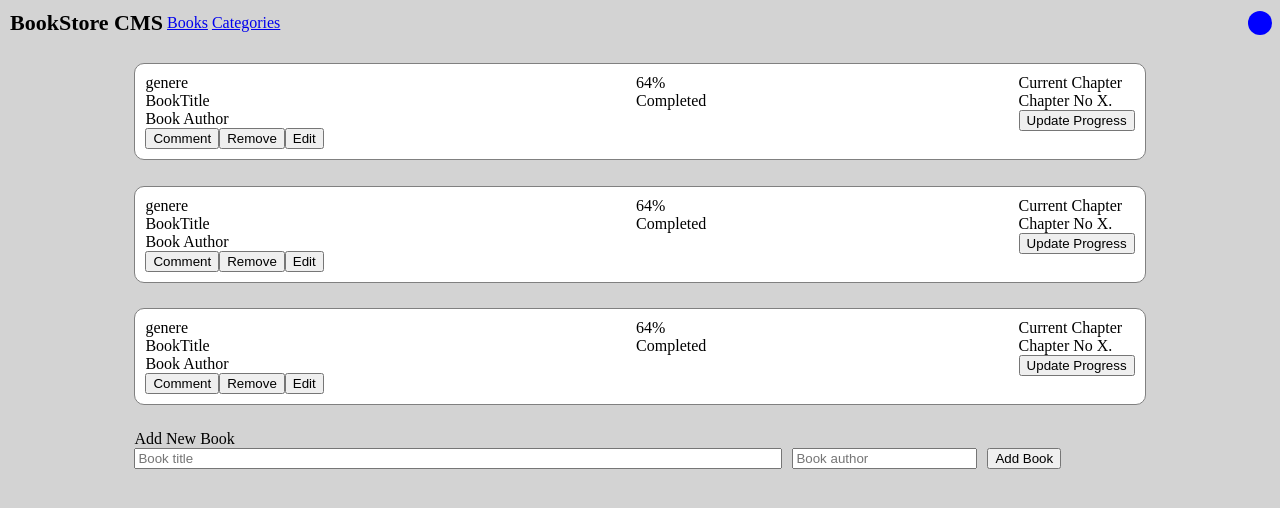
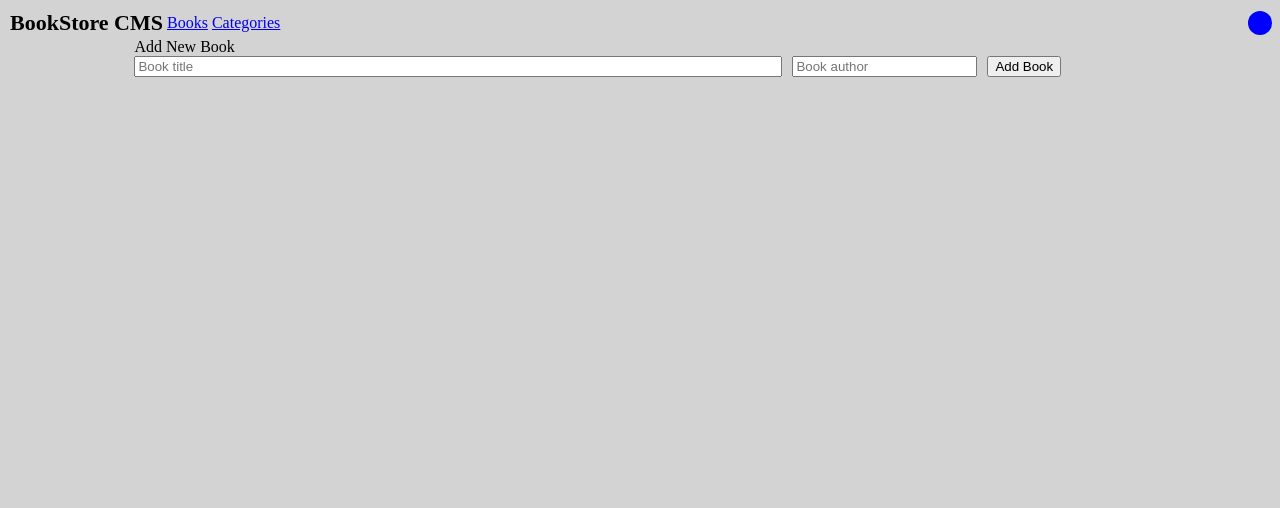
Before and after one commit to DyaryRaoof/book-store-react, a React (Create React App) app: page / in a window 1280 px wide. Shown: the top 508 px of the page. Built offline with nearby package versions, Linux system fonts and the light colour scheme.

Commit message:
Add addBook and removeBookfunctionality through redux

```diff
--- a/package.json
+++ b/package.json
@@ -12,6 +12,7 @@
     "react-redux": "^7.2.6",
     "react-router-dom": "^5.3.0",
     "react-scripts": "4.0.3",
+    "redux": "^4.1.2",
     "redux-logger": "^3.0.6",
     "web-vitals": "^1.0.1"
   },
--- a/src/components/BookForm.js
+++ b/src/components/BookForm.js
@@ -1,17 +1,48 @@
 import './BookForm.css';
+import { useDispatch, useSelector } from 'react-redux';
+import { useState } from 'react';
+import { addBook } from '../redux/books/books';
 
-const BookForm = () => (
+const BookForm = () => {
+  const dispatch = useDispatch();
+  const books = useSelector((state) => state.bookReducer);
+  const [title, setTitle] = useState('');
+  const [author, setAuthor] = useState('');
+
+  const addBookToStore = (e) => {
+    e.preventDefault();
+    const book = {
+      id: books.length,
+      title,
+      author,
+    };
+    dispatch(addBook(book));
+    setTitle('');
+    setAuthor('');
+  };
+
+  return (
     <div className="book-form-wrapper">
       <div>
         <div>Add New Book</div>
         <form className="book-form">
-        <input placeholder="Book title" className="book-title" />
-        <input placeholder="Book author" />
-        <button type="submit">Add Book</button>
+          <input
+            placeholder="Book title"
+            className="book-title"
+            onChange={(e) => { setTitle(e.target.value); }}
+            value={title}
+          />
+          <input
+            placeholder="Book author"
+            onChange={(e) => { setAuthor(e.target.value); }}
+            value={author}
+          />
+          <button type="submit" onClick={(e) => { addBookToStore(e); }}>Add Book</button>
         </form>
       </div>
 
     </div>
   );
+};
 
 export default BookForm;
--- a/src/components/Books.js
+++ b/src/components/Books.js
@@ -1,12 +1,21 @@
+import { useSelector } from 'react-redux';
 import SingleBook from './SingleBook';
 import BookForm from './BookForm';
 
 function Books() {
+  const books = useSelector((state) => state.bookReducer);
+
   return (
     <div>
-      <SingleBook title="BookTitle" author="Book Author" />
-      <SingleBook title="BookTitle" author="Book Author" />
-      <SingleBook title="BookTitle" author="Book Author" />
+      { books
+        .map((book) => (
+          <SingleBook
+            key={book.id}
+            title={book.title}
+            author={book.author}
+            id={book.id}
+          />
+        ))}
       <BookForm />
     </div>
   );
--- a/src/components/SingleBook.js
+++ b/src/components/SingleBook.js
@@ -1,7 +1,13 @@
 import './SingleBook.css';
 import { PropTypes } from 'prop-types';
+import { useDispatch } from 'react-redux';
+import { removeBook } from '../redux/books/books';
 
-const SingleBook = ({ title, author }) => (
+const SingleBook = ({ title, author, id }) => {
+  const dispatch = useDispatch();
+
+  return (
+
     <div className="single-book-wrapper">
       <div>
         <div className="book-info">
@@ -11,7 +17,7 @@ const SingleBook = ({ title, author }) => (
         </div>
         <div className="book-buttons">
           <button type="button">Comment</button>
-        <button type="button">Remove</button>
+          <button type="button" onClick={() => { dispatch(removeBook(id)); }}>Remove</button>
           <button type="button">Edit</button>
         </div>
       </div>
@@ -27,10 +33,12 @@ const SingleBook = ({ title, author }) => (
       </div>
     </div>
   );
+};
 
 SingleBook.propTypes = {
   title: PropTypes.string.isRequired,
   author: PropTypes.string.isRequired,
+  id: PropTypes.number.isRequired,
 };
 
 export default SingleBook;
--- a/src/index.js
+++ b/src/index.js
@@ -1,11 +1,15 @@
 import React from 'react';
+import { Provider } from 'react-redux';
 import ReactDOM from 'react-dom';
 import './index.css';
 import App from './components/App';
+import store from './redux/configureStore';
 
 ReactDOM.render(
-  <React.StrictMode>
-    <App />
-  </React.StrictMode>,
+  <Provider store={store}>
+    <React.StrictMode>
+      <App />
+    </React.StrictMode>
+  </Provider>,
   document.getElementById('root'),
 );
--- a/src/redux/books/books.js
+++ b/src/redux/books/books.js
@@ -0,0 +1,27 @@
+const ADD_BOOK = 'bookStore/books/ADD_BOOK';
+const REMOVE_BOOK = 'bookStore/books/REMOVE_BOOK';
+
+const initialState = [];
+
+export const addBook = (payload) => ({
+  type: ADD_BOOK,
+  payload,
+});
+
+export const removeBook = (payload) => ({
+  type: REMOVE_BOOK,
+  payload,
+});
+
+const bookReducer = (state = initialState, action) => {
+  switch (action.type) {
+    case ADD_BOOK:
+      return [...state, action.payload];
+    case REMOVE_BOOK:
+      return state.filter((book) => book.id !== action.payload);
+    default:
+      return state;
+  }
+};
+
+export default bookReducer;
--- a/src/redux/configureStore.js
+++ b/src/redux/configureStore.js
@@ -0,0 +1,9 @@
+import { combineReducers, createStore, applyMiddleware } from 'redux';
+import logger from 'redux-logger';
+import bookReducer from './books/books';
+
+const reducer = combineReducers({ bookReducer });
+
+const store = createStore(reducer, applyMiddleware(logger));
+
+export default store;
```
Lines whose indentation alone changed are shown as unchanged.
